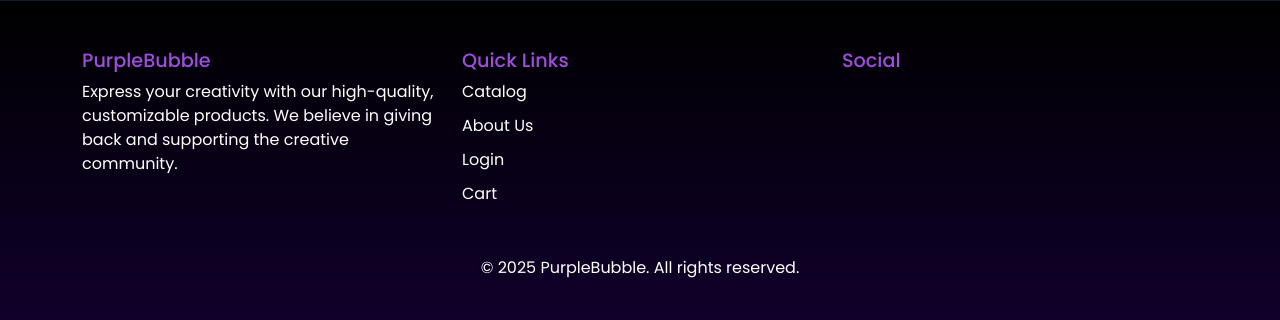
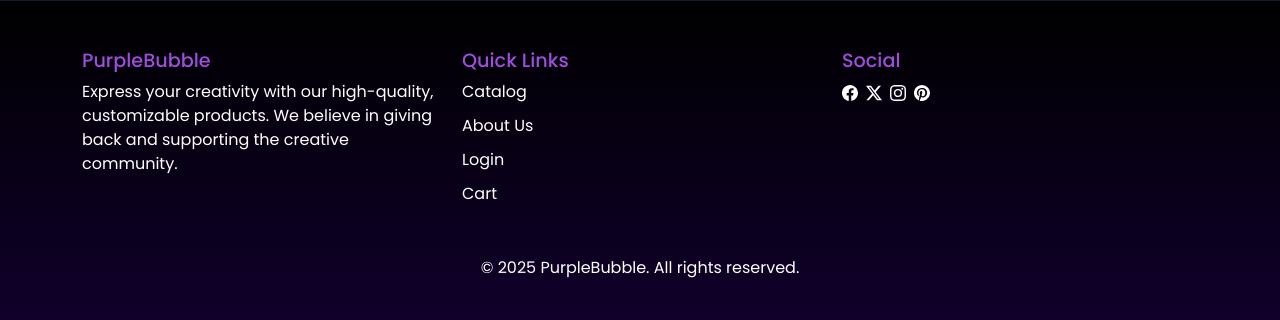
Before and after one commit to tcwissemann/SWE2025T3, a Django app: page /about/ in a window 1280 px wide. Shown: the part 799-1119 px from the top of the page. Run offline with Django 5.2, Linux system fonts and the light colour scheme; some libraries are stand-ins or nearby versions.

Commit message:
Added New Social Media Icons

```diff
--- a/source/theme/templates/base.html
+++ b/source/theme/templates/base.html
@@ -77,10 +77,26 @@
           <h5 class="footer-heading">Social</h5>
           <ul class="list-unstyled d-flex">
             <!-- KEEP EMPTY, NO SOCIAL MEDIA -->
-            <li><a href="" class="text-white me-3"><i class="fa-brands fa-facebook"></i></a></li>
-            <li><a href="" class="text-white me-3"><i class="fa-brands fa-twitter"></i></a></li>
-            <li><a href="" class="text-white me-3"><i class="fa-brands fa-instagram"></i></a></li>
-            <li><a href="" class="text-white me-3"><i class="fa-brands fa-pinterest"></i></a></li>
+            <li class="me-2">
+              <svg xmlns="http://www.w3.org/2000/svg" width="16" height="16" fill="currentColor" class="bi bi-facebook" viewBox="0 0 16 16">
+                <path d="M16 8.049c0-4.446-3.582-8.05-8-8.05C3.58 0-.002 3.603-.002 8.05c0 4.017 2.926 7.347 6.75 7.951v-5.625h-2.03V8.05H6.75V6.275c0-2.017 1.195-3.131 3.022-3.131.876 0 1.791.157 1.791.157v1.98h-1.009c-.993 0-1.303.621-1.303 1.258v1.51h2.218l-.354 2.326H9.25V16c3.824-.604 6.75-3.934 6.75-7.951"/>
+              </svg>
+            </li>
+            <li class="me-2">
+              <svg xmlns="http://www.w3.org/2000/svg" width="16" height="16" fill="currentColor" class="bi bi-twitter-x" viewBox="0 0 16 16">
+                <path d="M12.6.75h2.454l-5.36 6.142L16 15.25h-4.937l-3.867-5.07-4.425 5.07H.316l5.733-6.57L0 .75h5.063l3.495 4.633L12.601.75Zm-.86 13.028h1.36L4.323 2.145H2.865z"/>
+              </svg>
+            </li>
+            <li class="me-2">
+              <svg xmlns="http://www.w3.org/2000/svg" width="16" height="16" fill="currentColor" class="bi bi-instagram" viewBox="0 0 16 16">
+                <path d="M8 0C5.829 0 5.556.01 4.703.048 3.85.088 3.269.222 2.76.42a3.9 3.9 0 0 0-1.417.923A3.9 3.9 0 0 0 .42 2.76C.222 3.268.087 3.85.048 4.7.01 5.555 0 5.827 0 8.001c0 2.172.01 2.444.048 3.297.04.852.174 1.433.372 1.942.205.526.478.972.923 1.417.444.445.89.719 1.416.923.51.198 1.09.333 1.942.372C5.555 15.99 5.827 16 8 16s2.444-.01 3.298-.048c.851-.04 1.434-.174 1.943-.372a3.9 3.9 0 0 0 1.416-.923c.445-.445.718-.891.923-1.417.197-.509.332-1.09.372-1.942C15.99 10.445 16 10.173 16 8s-.01-2.445-.048-3.299c-.04-.851-.175-1.433-.372-1.941a3.9 3.9 0 0 0-.923-1.417A3.9 3.9 0 0 0 13.24.42c-.51-.198-1.092-.333-1.943-.372C10.443.01 10.172 0 7.998 0zm-.717 1.442h.718c2.136 0 2.389.007 3.232.046.78.035 1.204.166 1.486.275.373.145.64.319.92.599s.453.546.598.92c.11.281.24.705.275 1.485.039.843.047 1.096.047 3.231s-.008 2.389-.047 3.232c-.035.78-.166 1.203-.275 1.485a2.5 2.5 0 0 1-.599.919c-.28.28-.546.453-.92.598-.28.11-.704.24-1.485.276-.843.038-1.096.047-3.232.047s-2.39-.009-3.233-.047c-.78-.036-1.203-.166-1.485-.276a2.5 2.5 0 0 1-.92-.598 2.5 2.5 0 0 1-.6-.92c-.109-.281-.24-.705-.275-1.485-.038-.843-.046-1.096-.046-3.233s.008-2.388.046-3.231c.036-.78.166-1.204.276-1.486.145-.373.319-.64.599-.92s.546-.453.92-.598c.282-.11.705-.24 1.485-.276.738-.034 1.024-.044 2.515-.045zm4.988 1.328a.96.96 0 1 0 0 1.92.96.96 0 0 0 0-1.92m-4.27 1.122a4.109 4.109 0 1 0 0 8.217 4.109 4.109 0 0 0 0-8.217m0 1.441a2.667 2.667 0 1 1 0 5.334 2.667 2.667 0 0 1 0-5.334"/>
+              </svg>
+            </li>
+            <li class="me-2">
+              <svg xmlns="http://www.w3.org/2000/svg" width="16" height="16" fill="currentColor" class="bi bi-pinterest" viewBox="0 0 16 16">
+                <path d="M8 0a8 8 0 0 0-2.915 15.452c-.07-.633-.134-1.606.027-2.297.146-.625.938-3.977.938-3.977s-.239-.479-.239-1.187c0-1.113.645-1.943 1.448-1.943.682 0 1.012.512 1.012 1.127 0 .686-.437 1.712-.663 2.663-.188.796.4 1.446 1.185 1.446 1.422 0 2.515-1.5 2.515-3.664 0-1.915-1.377-3.254-3.342-3.254-2.276 0-3.612 1.707-3.612 3.471 0 .688.265 1.425.595 1.826a.24.24 0 0 1 .056.23c-.061.252-.196.796-.222.907-.035.146-.116.177-.268.107-1-.465-1.624-1.926-1.624-3.1 0-2.523 1.834-4.84 5.286-4.84 2.775 0 4.932 1.977 4.932 4.62 0 2.757-1.739 4.976-4.151 4.976-.811 0-1.573-.421-1.834-.919l-.498 1.902c-.181.695-.669 1.566-.995 2.097A8 8 0 1 0 8 0"/>
+              </svg>
+            </li>
           </ul>
         </div>
       </div>
```
